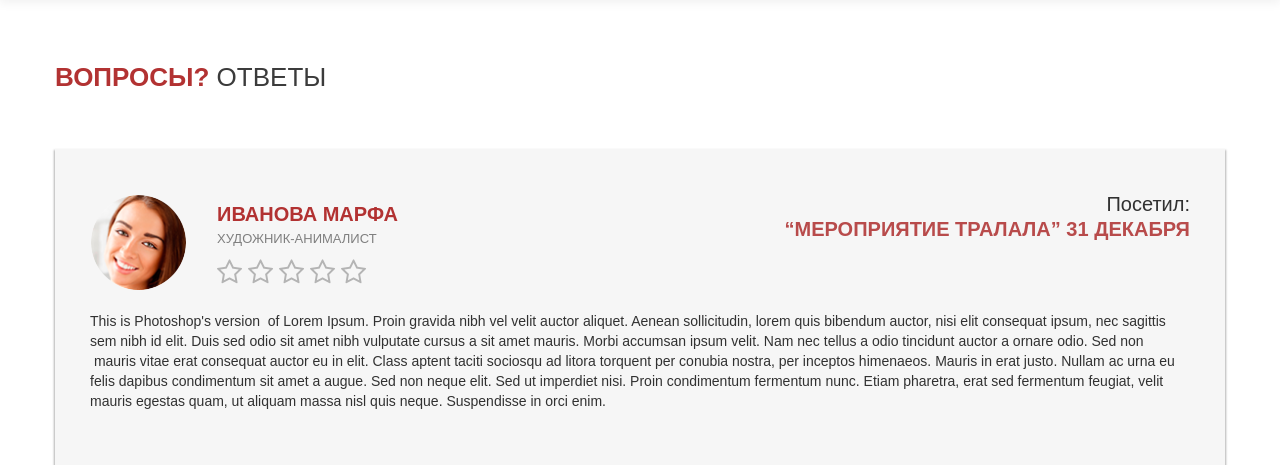
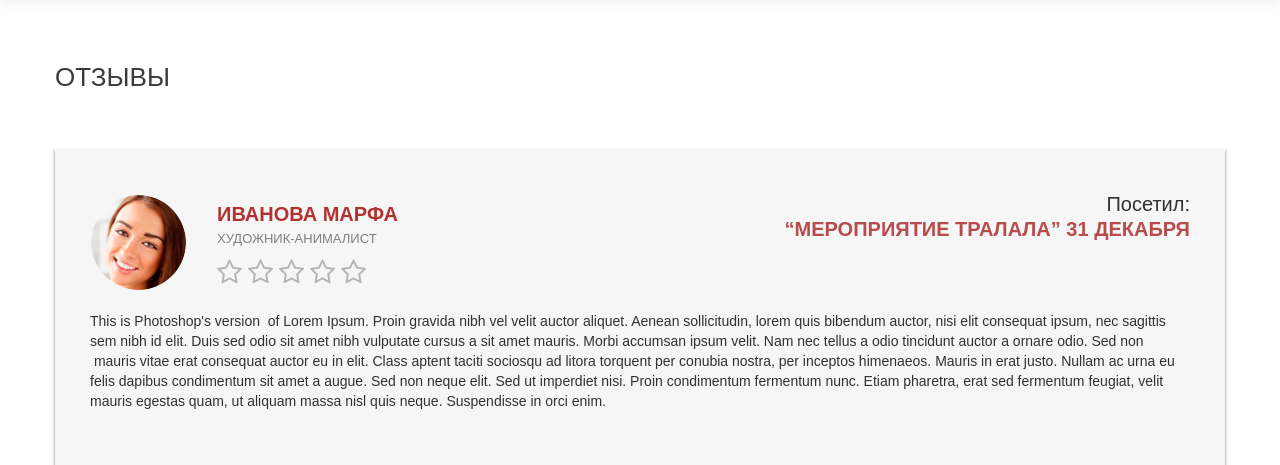
Before and after one commit to trixter5/artistnight, a PHP site: page /feed.php in a window 1280 px wide. Shown: the part 89-554 px from the top of the page. Run offline with PHP 8.4, Linux system fonts and the light colour scheme; some libraries are stand-ins or nearby versions.

Commit message:
Заголовок в отзывах был неверный

```diff
--- a/feed.php
+++ b/feed.php
@@ -4,7 +4,7 @@
  <main class="w-section main">
       <div class="content content_simple">
         <div class="article_heading">
-          <h1 class="article_heading--h1"><span class="red bold">вопросы?</span> ответы</h1>
+          <h1 class="article_heading--h1">отзывы</h1>
         </div>
         <div class="blog">
           <div class="blog_item">
```
